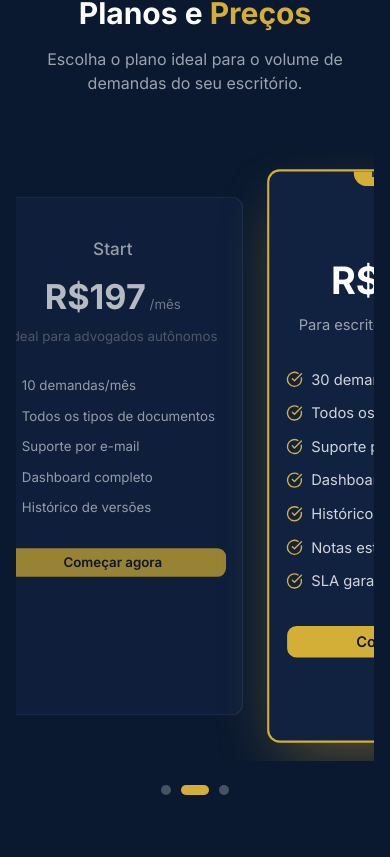
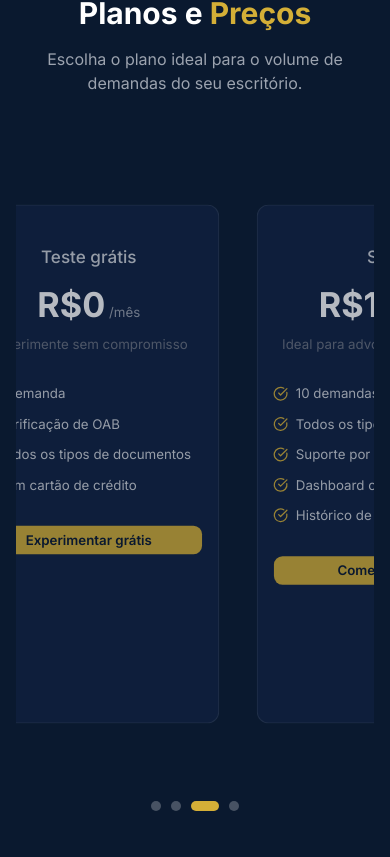
Before and after one commit to francolbm/lexflow-, a Next.js app: page / in a window 390 px wide. Shown: the part 2307-3164 px from the top of the page. Built offline with nearby package versions, Linux system fonts and the light colour scheme.

Commit message:
Landing: planos com card de Teste gratis; grade no desktop (sem corte) e carrossel no mobile; corrige tag Mais Popular

```diff
--- a/app/(public)/page.tsx
+++ b/app/(public)/page.tsx
@@ -10,15 +10,19 @@ import { Zap, Shield, BarChart3, CheckCircle, ArrowRight, Menu, X, ChevronLeft,
 
 const plans = [
   {
-    name: 'Start', price: 'R$197', desc: 'Ideal para advogados autônomos', highlighted: false,
+    name: 'Teste grátis', price: 'R$0', desc: 'Experimente sem compromisso', highlighted: false, cta: 'Experimentar grátis',
+    features: ['1 demanda', 'Verificação de OAB', 'Todos os tipos de documentos', 'Sem cartão de crédito'],
+  },
+  {
+    name: 'Start', price: 'R$197', desc: 'Ideal para advogados autônomos', highlighted: false, cta: 'Começar agora',
     features: ['10 demandas/mês', 'Todos os tipos de documentos', 'Suporte por e-mail', 'Dashboard completo', 'Histórico de versões'],
   },
   {
-    name: 'Pro', price: 'R$497', desc: 'Para escritórios em crescimento', highlighted: true,
+    name: 'Pro', price: 'R$497', desc: 'Para escritórios em crescimento', highlighted: true, cta: 'Começar agora',
     features: ['30 demandas/mês', 'Todos os tipos de documentos', 'Suporte prioritário', 'Dashboard completo', 'Histórico de versões', 'Notas estratégicas', 'SLA garantido'],
   },
   {
-    name: 'Premium', price: 'R$997', desc: 'Para grandes escritórios', highlighted: false,
+    name: 'Premium', price: 'R$997', desc: 'Para grandes escritórios', highlighted: false, cta: 'Começar agora',
     features: ['80 demandas/mês', 'Todos os tipos de documentos', 'Suporte dedicado 24/7', 'Dashboard completo', 'Histórico de versões', 'Notas estratégicas', 'SLA garantido', 'Relatórios avançados', 'Múltiplos usuários'],
   },
 ]
@@ -26,9 +30,9 @@ const plans = [
 export default function LandingPage() {
   const [mobileMenuOpen, setMobileMenuOpen] = useState(false)
 
-  // Carrossel de planos
+  // Carrossel de planos (só no mobile; no desktop vira grade)
   const trackRef = useRef<HTMLDivElement>(null)
-  const [activePlan, setActivePlan] = useState(1) // começa no "Pro" (Mais Popular)
+  const [activePlan, setActivePlan] = useState(2) // começa no "Pro" (Mais Popular)
 
   const centerOn = (i: number, smooth = true) => {
     const track = trackRef.current
@@ -54,7 +58,7 @@ export default function LandingPage() {
   }
 
   useEffect(() => {
-    const t = setTimeout(() => centerOn(1, false), 60)
+    const t = setTimeout(() => centerOn(2, false), 60)
     return () => clearTimeout(t)
   }, [])
 
@@ -240,13 +244,13 @@ export default function LandingPage() {
               Escolha o plano ideal para o volume de demandas do seu escritório.
             </p>
           </div>
-          <div className="relative max-w-5xl mx-auto">
-            {/* Seta anterior */}
+          <div className="relative max-w-6xl mx-auto">
+            {/* Seta anterior (só no carrossel mobile) */}
             <button
               onClick={() => centerOn(Math.max(0, activePlan - 1))}
               disabled={activePlan === 0}
               aria-label="Plano anterior"
-              className="hidden sm:flex absolute -left-2 lg:-left-6 top-1/2 -translate-y-1/2 z-20 h-11 w-11 items-center justify-center rounded-full border transition-all shadow-lg disabled:opacity-30 disabled:cursor-not-allowed"
+              className="hidden sm:flex md:hidden absolute -left-2 top-1/2 -translate-y-1/2 z-20 h-11 w-11 items-center justify-center rounded-full border transition-all shadow-lg disabled:opacity-30 disabled:cursor-not-allowed"
               style={{ borderColor: '#d4af3766', backgroundColor: '#0a192fcc', color: '#d4af37', backdropFilter: 'blur(4px)' }}
             >
               <ChevronLeft className="h-5 w-5" />
@@ -256,12 +260,12 @@ export default function LandingPage() {
             <div
               ref={trackRef}
               onScroll={handlePlansScroll}
-              className="flex gap-6 overflow-x-auto snap-x snap-mandatory scroll-smooth py-8 px-2 [scrollbar-width:none] [&::-webkit-scrollbar]:hidden"
+              className="flex gap-6 overflow-x-auto snap-x snap-mandatory scroll-smooth py-10 px-2 [scrollbar-width:none] [&::-webkit-scrollbar]:hidden md:grid md:grid-cols-2 lg:grid-cols-4 md:gap-6 md:overflow-visible md:snap-none md:px-0 md:py-8"
             >
               {plans.map((plan, i) => (
                 <div
                   key={plan.name}
-                  className={`snap-center shrink-0 w-[80%] sm:w-[340px] transition-all duration-300 ease-out ${i === activePlan ? 'scale-105' : 'scale-95 opacity-70'}`}
+                  className={`snap-center shrink-0 w-[80%] sm:w-[300px] md:w-auto transition-all duration-300 ease-out md:!scale-100 md:!opacity-100 ${i === activePlan ? 'scale-105' : 'scale-95 opacity-70'}`}
                 >
                   <Card
                     className="relative h-full"
@@ -298,7 +302,7 @@ export default function LandingPage() {
                         ))}
                       </ul>
                       <Link href="/cadastro">
-                        <Button className="w-full gold-btn font-semibold">Começar agora</Button>
+                        <Button className="w-full gold-btn font-semibold">{plan.cta || 'Começar agora'}</Button>
                       </Link>
                     </CardContent>
                   </Card>
@@ -311,14 +315,14 @@ export default function LandingPage() {
               onClick={() => centerOn(Math.min(plans.length - 1, activePlan + 1))}
               disabled={activePlan === plans.length - 1}
               aria-label="Próximo plano"
-              className="hidden sm:flex absolute -right-2 lg:-right-6 top-1/2 -translate-y-1/2 z-20 h-11 w-11 items-center justify-center rounded-full border transition-all shadow-lg disabled:opacity-30 disabled:cursor-not-allowed"
+              className="hidden sm:flex md:hidden absolute -right-2 top-1/2 -translate-y-1/2 z-20 h-11 w-11 items-center justify-center rounded-full border transition-all shadow-lg disabled:opacity-30 disabled:cursor-not-allowed"
               style={{ borderColor: '#d4af3766', backgroundColor: '#0a192fcc', color: '#d4af37', backdropFilter: 'blur(4px)' }}
             >
               <ChevronRight className="h-5 w-5" />
             </button>
 
-            {/* Indicadores (dots) */}
-            <div className="flex justify-center gap-2.5 mt-6">
+            {/* Indicadores (dots) — só no carrossel mobile */}
+            <div className="flex justify-center gap-2.5 mt-6 md:hidden">
               {plans.map((plan, i) => (
                 <button
                   key={plan.name}
```
Also changed, not shown: 2 other files (tests, documents, lock files or other folders).
